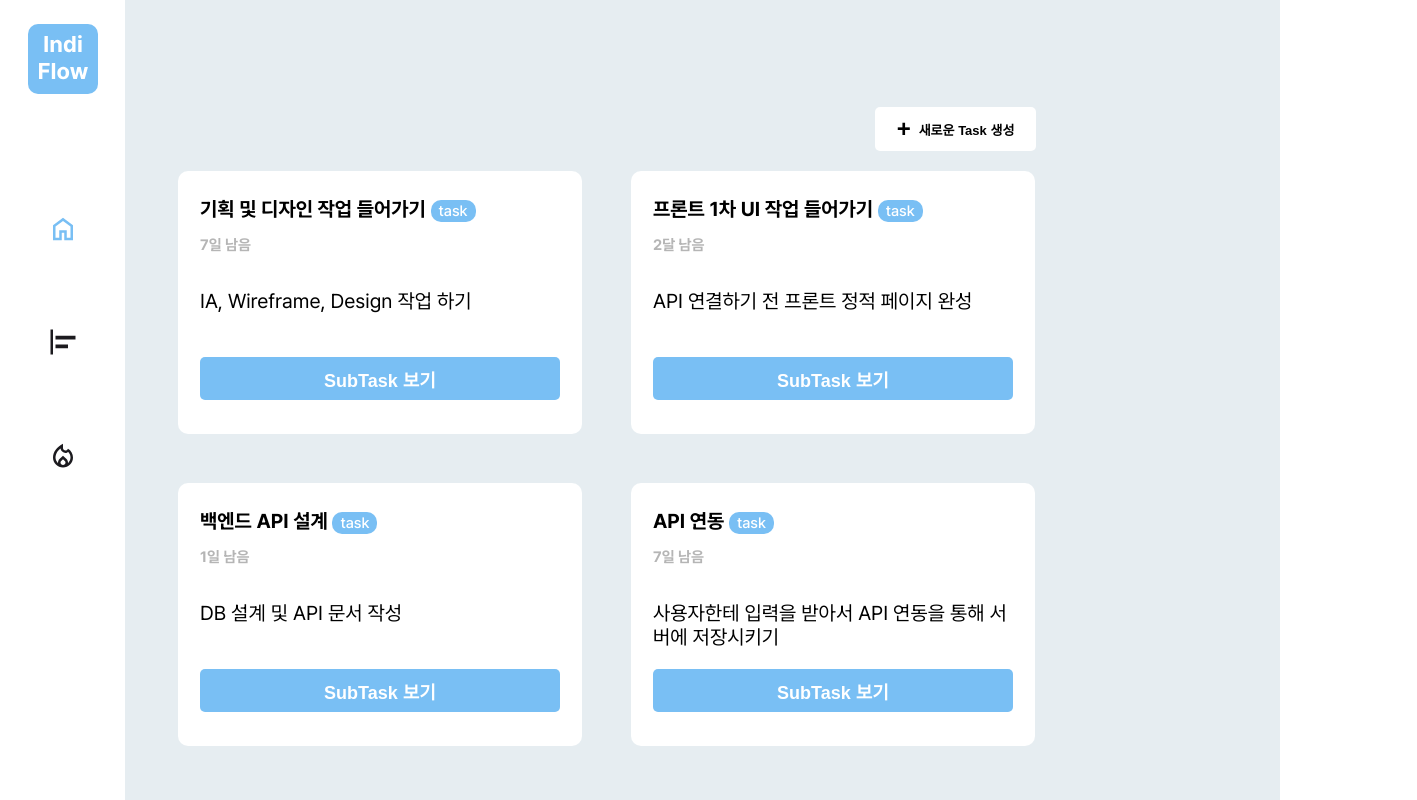
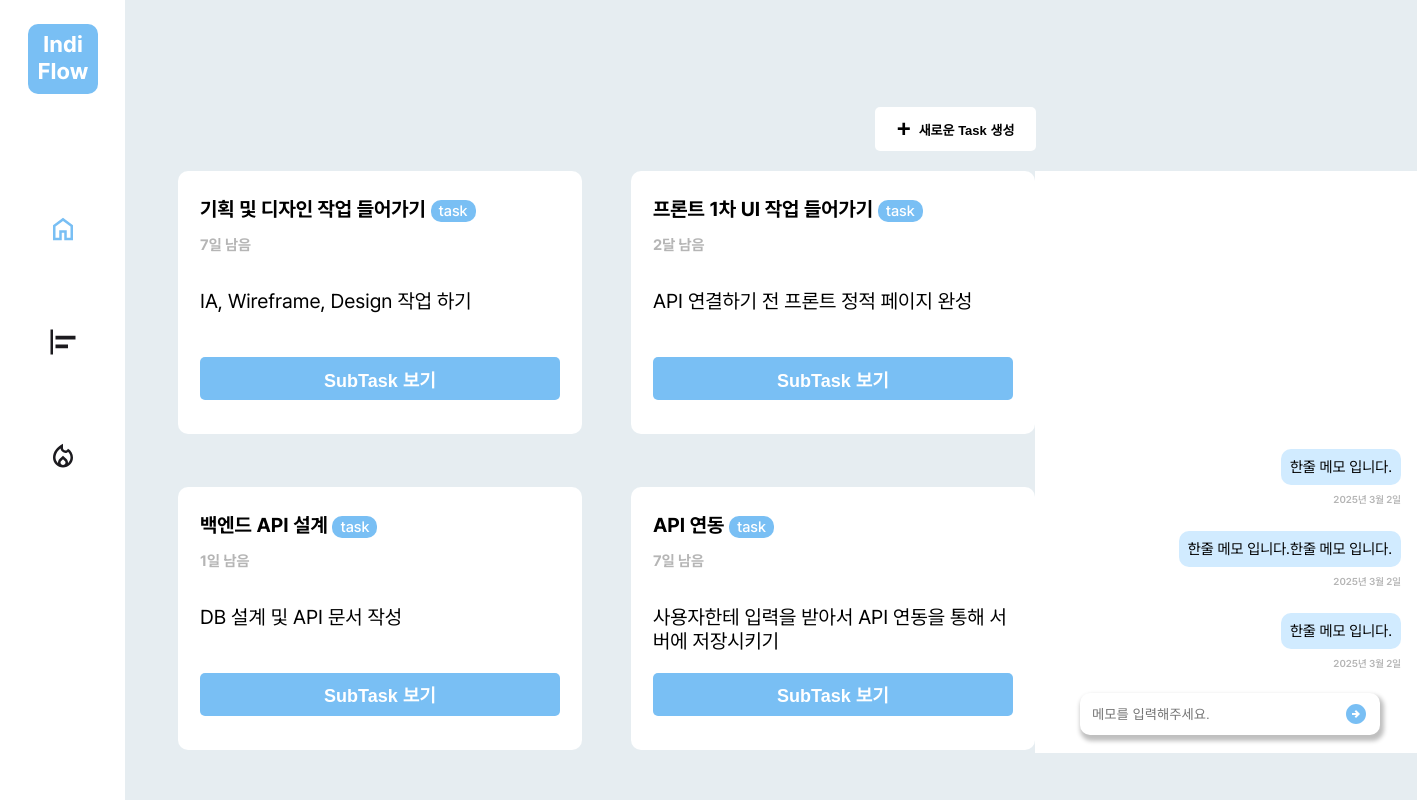
Before and after one commit to Indi-Flow/indiflow_front, a React (Create React App) app: page /home/1 in a window 1280 px wide. Shown: the whole page, 1417 px wide, since content can reach past the window. Built offline with nearby package versions, Linux system fonts and the light colour scheme.

Commit message:
feat: Memo 추가 완료

```diff
--- a/src/components/Home/Memo.tsx
+++ b/src/components/Home/Memo.tsx
@@ -1,7 +1,127 @@
-export default function Memo() {
+import styled from "styled-components";
+import Arrow from "assets/icons/icon_arrow.svg";
+
+const Container = styled.div`
+  display: flex;
+  flex-direction: column-reverse;
+  background-color: #fff;
+  width: 350px;
+  height: 550px;
+  position: relative;
+  padding: 16px;
+  overflow-y: auto;
+  align-items: end;
+`;
+
+const MemoWrap = styled.div`
+  display: flex;
+  flex-direction: column;
+`;
+
+const MemoItem = styled.div`
+  background-color: #d1ebff;
+  padding: 9px;
+  border-radius: 10px;
+  margin-bottom: 8px;
+  align-self: flex-end;
+  text-align: end;
+  width: auto;
+  height: auto;
+  word-wrap: break-word;
+`;
+
+const MemoText = styled.p`
+  margin: 0px;
+  color: #000;
+  text-align: right;
+  font-size: 15px;
+  font-style: normal;
+  font-weight: 400;
+  line-height: normal;
+`;
+
+const MemoDate = styled.p<{ isFirst: boolean }>`
+  color: #b5b5b5;
+  text-align: end;
+  font-size: 10px;
+  font-style: normal;
+  font-weight: 600;
+  line-height: normal;
+  margin: 0px;
+  margin-bottom: ${(props) => (props.isFirst ? "68px" : "26px")};
+`;
+
+const InputDiv = styled.div`
+  position: absolute;
+  bottom: 18px;
+  left: 45px;
+  display: flex;
+  align-items: center;
+  width: 300px;
+  height: 42px;
+  border: none;
+  border-radius: 10px;
+  background-color: #fff;
+  box-shadow: 2px 4px 4px 2px rgba(0, 0, 0, 0.25);
+`;
+
+const Input = styled.input`
+  width: 250px;
+  height: 20px;
+  border: none;
+  padding-left: 12px;
+  outline: none;
+`;
+
+interface MemoProps {
+  id: string | undefined;
+}
+
+export default function Memo({ id }: MemoProps) {
+  const memos = [
+    {
+      id: 1,
+      content: "한줄 메모 입니다.",
+      created_at: "2025-03-02T12:39:49",
+    },
+
+    {
+      id: 2,
+      content: "한줄 메모 입니다.한줄 메모 입니다.",
+      created_at: "2025-03-02T12:39:49",
+    },
+    {
+      id: 3,
+      content: "한줄 메모 입니다.",
+      created_at: "2025-03-02T12:39:49",
+    },
+  ];
+
+  const formatDate = (dateString: string) => {
+    const date = new Date(dateString);
+    return date.toLocaleDateString("ko-KR", {
+      year: "numeric",
+      month: "long",
+      day: "numeric",
+    });
+  };
+
   return (
-    <div>
-      <h1>Memo</h1>
-    </div>
+    <Container>
+      {memos.map((memo, index) => (
+        <MemoWrap>
+          <MemoItem key={memo.id}>
+            <MemoText>{memo.content}</MemoText>
+          </MemoItem>
+          <MemoDate isFirst={index === 0}>
+            {formatDate(memo.created_at)}
+          </MemoDate>
+        </MemoWrap>
+      ))}
+      <InputDiv>
+        <Input type="text" placeholder="메모를 입력해주세요." />
+        <img src={Arrow} alt="arrow" width={24} height={24} />
+      </InputDiv>
+    </Container>
   );
 }
--- a/src/components/Home/Task.tsx
+++ b/src/components/Home/Task.tsx
@@ -1,5 +1,6 @@
 import { useEffect } from "react";
 import styled from "styled-components";
+import Memo from "./Memo";
 
 interface TaskProps {
   id: string | undefined;
@@ -54,13 +55,14 @@ const Span = styled.span`
 const TaskMemoWrap = styled.div`
   display: flex;
   width: 100%;
+  justify-content: space-between;
+  margin-top: 20px;
 `;
 
 const TaskWrap = styled.div`
   display: grid;
   grid-template-columns: repeat(2, 1fr);
   gap: 49px;
-  margin-top: 20px;
 `;
 
 const TaskBox = styled.div`
@@ -205,6 +207,7 @@ export default function Task({ id }: TaskProps) {
             </TaskBox>
           ))}
         </TaskWrap>
+        <Memo id={id} />
       </TaskMemoWrap>
     </Container>
   );
```
Also changed, not shown: src/assets/icons/icon_arrow.svg (added).
